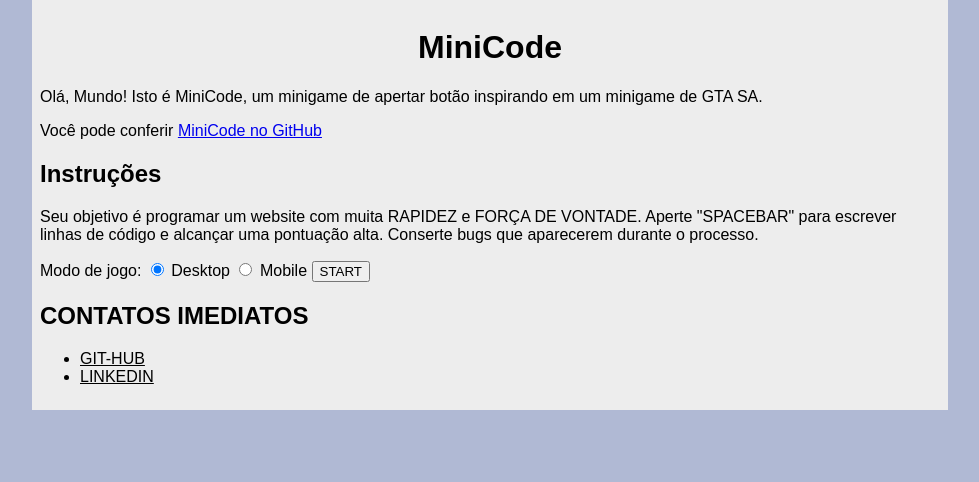
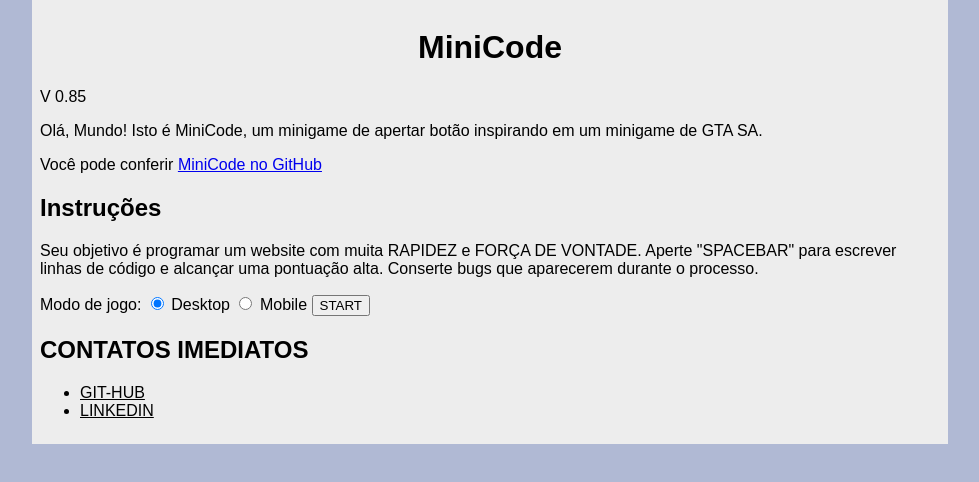
Before and after one commit to Islan42/minicode, a website with bundled scripts: page index.html in a window 1280 px wide. Shown: the whole page, without its empty margins (150-1129 px from the left). Built offline with nearby package versions, Linux system fonts and the light colour scheme.

Commit message:
added V085 at index.html

```diff
--- a/index.html
+++ b/index.html
@@ -13,6 +13,7 @@
 			<h1>MiniCode</h1>
 		</header>
 		<main>
+			<p>V 0.85</p>
 			<p>Olá, Mundo! Isto é MiniCode, um minigame de apertar botão inspirando em um minigame de GTA SA.</p>
 			<p>Você pode conferir <a href = "https://github.com/Islan42/minicode">MiniCode no GitHub</a> </p>
 			<h2>Instruções</h2>
```
